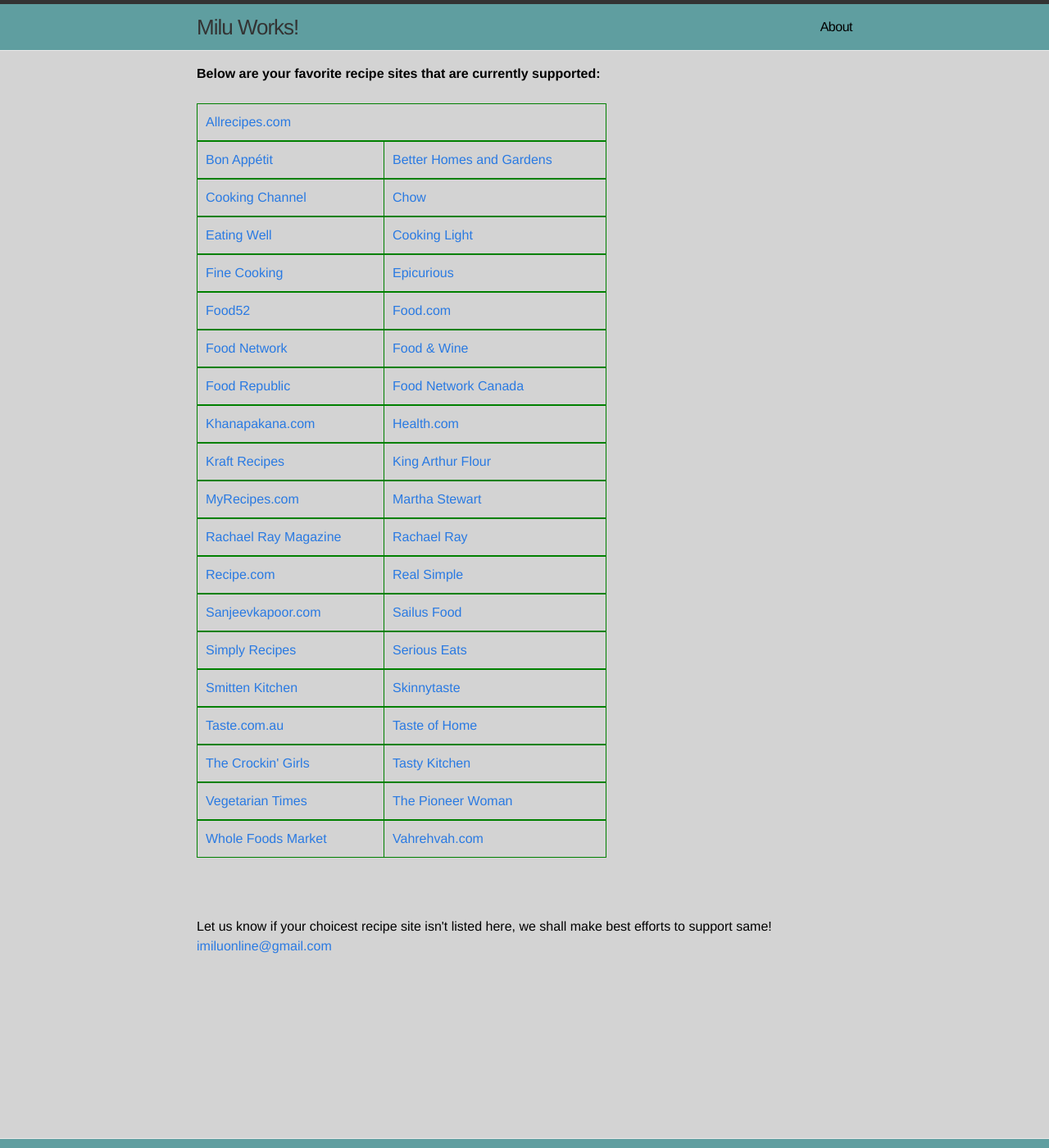
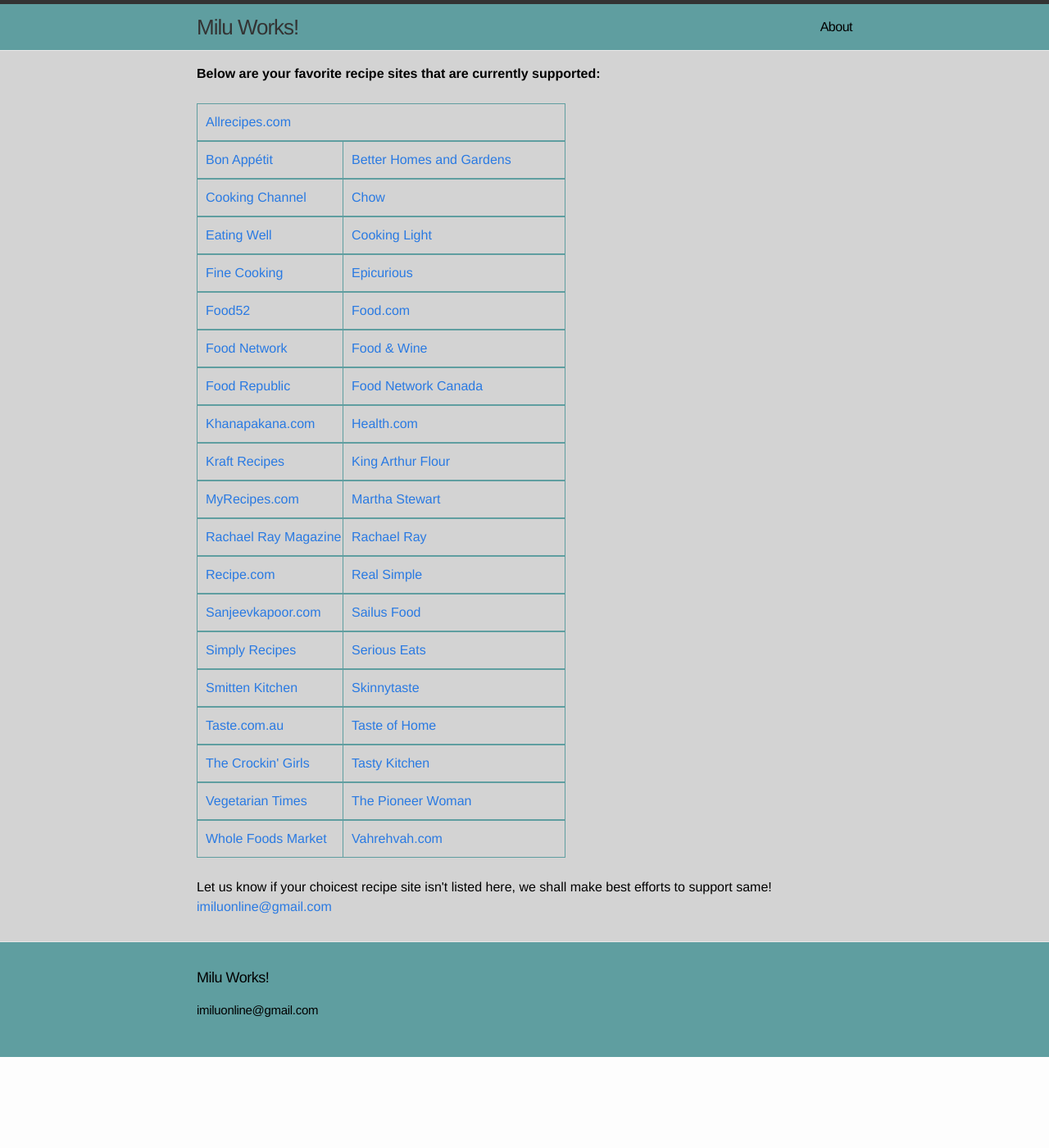
Before and after one commit to miluonline/miluworkslive, a Jekyll site: the page built from supported-recipe-sites.html, in a window 1280 px wide and 1400 px high. Shown: the whole window at 82% size. Built offline with Jekyll 4.4.1, drawn with Linux system fonts in a browser that asks for light colours.

Commit message:
recipe sites

```diff
--- a/css/main.css
+++ b/css/main.css
@@ -452,13 +452,13 @@
 
 .recipe-row1{
   list-style-type: none;
-  border: 1px solid green;
+  border: 1px solid cadetblue;
   padding: 10px;
 }
 
 .recipe-row2{
   list-style-type: none;
-  border: 1px solid green;
+  border: 1px solid cadetblue;
   padding: 10px;
   width: 250px;
   float: right;
--- a/supported-recipe-sites.html
+++ b/supported-recipe-sites.html
@@ -5,7 +5,7 @@
 <br>
 <b>Below are your favorite recipe sites that are currently supported: </b><br><br>
 
-<ul style='width:500px;'>
+<ul style='width:450px;'>
 	<li class='recipe-row1'><a href="http://allrecipes.com">Allrecipes.com</a></li>
 	<li class='recipe-row2'><a href="http://www.bhg.com/recipes/">Better Homes and Gardens</a></li>
 	<li class='recipe-row1'><a href="http://www.bonappetit.com">Bon Appétit</a></li>
@@ -49,8 +49,6 @@
 
 
 <br>
-<br>
-<br>
 Let us know if your choicest recipe site isn't listed here, we shall make best efforts to support same! <a href="mailto:{{ site.email }}">{{ site.email }}</a>
 
-<br><br><br><br><br><br><br><br><br>
+<br>
```
Also changed, not shown: 3 other files.
